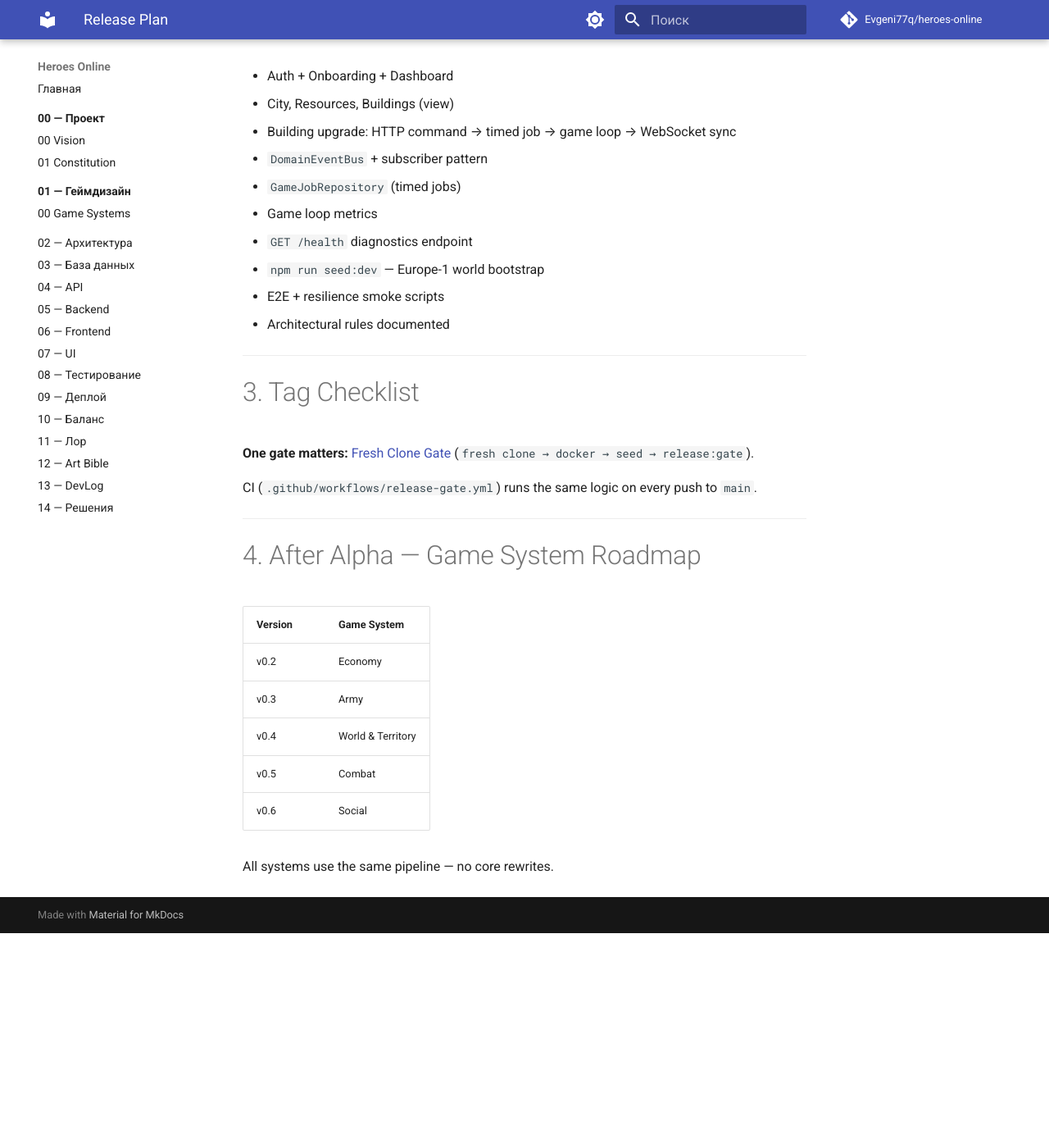
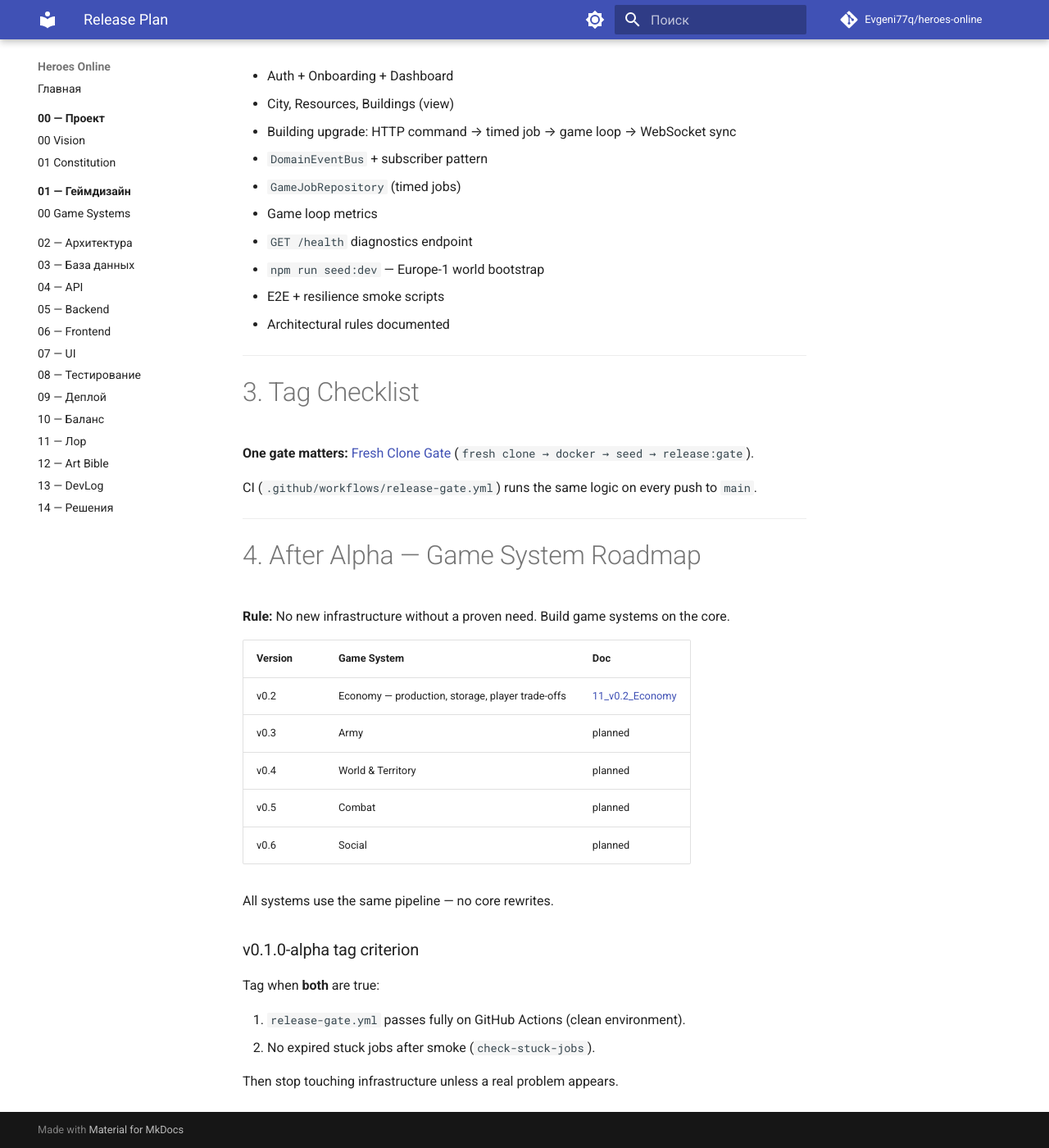
Before and after one commit to Evgeni77q/heroes-online, an MkDocs documentation site: the page built from docs/00_Project/07_Release_Plan.md, in a window 1280 px wide and 1400 px high, scrolled down 623 px. Shown: the whole window at 82% size. Built offline with MkDocs 1.6.1 and Material for MkDocs 9.7.7, drawn with Linux system fonts in a browser that asks for light colours; comment, search, counter and statistics services are not loaded; before the commit the page ends 1761 px from its top, so only the background shows below that.

Commit message:
docs: plan v0.2 economy and post-alpha infrastructure freeze

```diff
--- a/docs/00_Project/07_Release_Plan.md
+++ b/docs/00_Project/07_Release_Plan.md
@@ -45,12 +45,23 @@ CI (`.github/workflows/release-gate.yml`) runs the same logic on every push to `
 
 # 4. After Alpha — Game System Roadmap
 
-| Version | Game System |
-|---------|-------------|
-| v0.2 | Economy |
-| v0.3 | Army |
-| v0.4 | World & Territory |
-| v0.5 | Combat |
-| v0.6 | Social |
+**Rule:** No new infrastructure without a proven need. Build game systems on the core.
+
+| Version | Game System | Doc |
+|---------|-------------|-----|
+| v0.2 | Economy — production, storage, player trade-offs | [11_v0.2_Economy](11_v0.2_Economy.md) |
+| v0.3 | Army | planned |
+| v0.4 | World & Territory | planned |
+| v0.5 | Combat | planned |
+| v0.6 | Social | planned |
 
 All systems use the same pipeline — no core rewrites.
+
+### v0.1.0-alpha tag criterion
+
+Tag when **both** are true:
+
+1. `release-gate.yml` passes fully on GitHub Actions (clean environment).
+2. No expired stuck jobs after smoke (`check-stuck-jobs`).
+
+Then stop touching infrastructure unless a real problem appears.
```
Also changed, not shown: docs/00_Project/06_User_Stories.md (+16 -1 lines), docs/00_Project/10_Fresh_Clone_Gate.md (+7 -3 lines), docs/00_Project/11_v0.2_Economy.md (added, +113 -0 lines).
